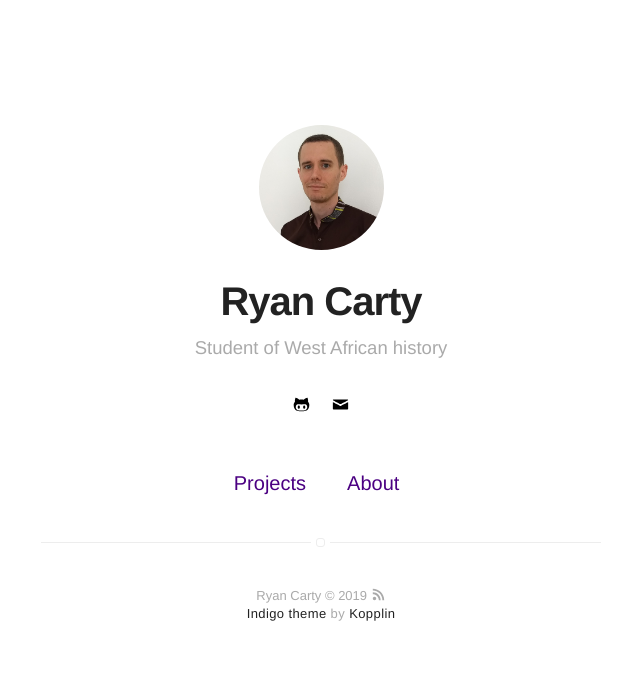
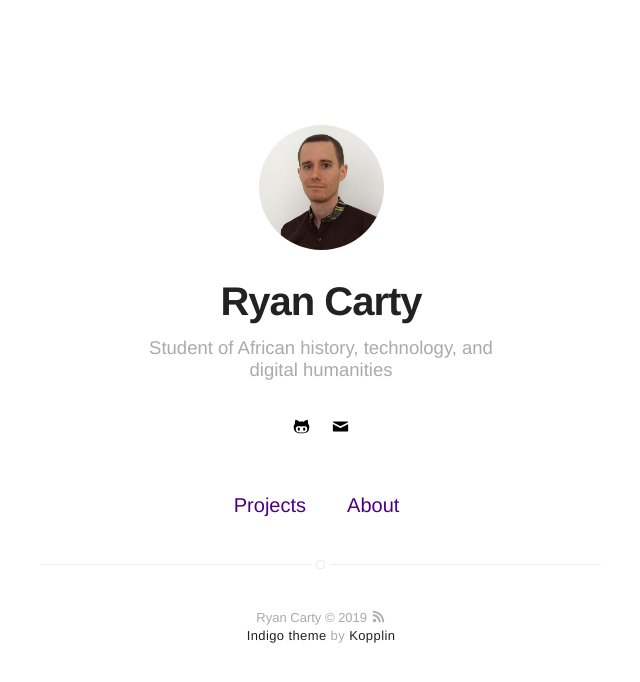
Before and after one commit to cartyrya/cartyrya.github.io, a Jekyll site: the page built from index.html, in a window 1280 px wide. Shown: the top 682 px of the page, without its empty margins (319-959 px from the left). Built offline with Jekyll 4.4.1, drawn with Linux system fonts in a browser that asks for light colours.

Commit message:
Edit text in config file

```diff
--- a/_config.yml
+++ b/_config.yml
@@ -1,6 +1,6 @@
 # main text of home
 name: Ryan Carty
-bio: Student of West African history
+bio: Student of African history, technology, and digital humanities
 
 # twitter summary info
 description: An academic portfolio
@@ -55,7 +55,7 @@ email: cartyrya@msu.edu
 authors:
     cartyrya:
         name: Ryan Carty
-        bio: Student of West African history
+        bio: Student of African history, technology, and digital humanities
         external-image: false
         picture: assets/images/headshot.jpg
         # twitter: johndoe
```
